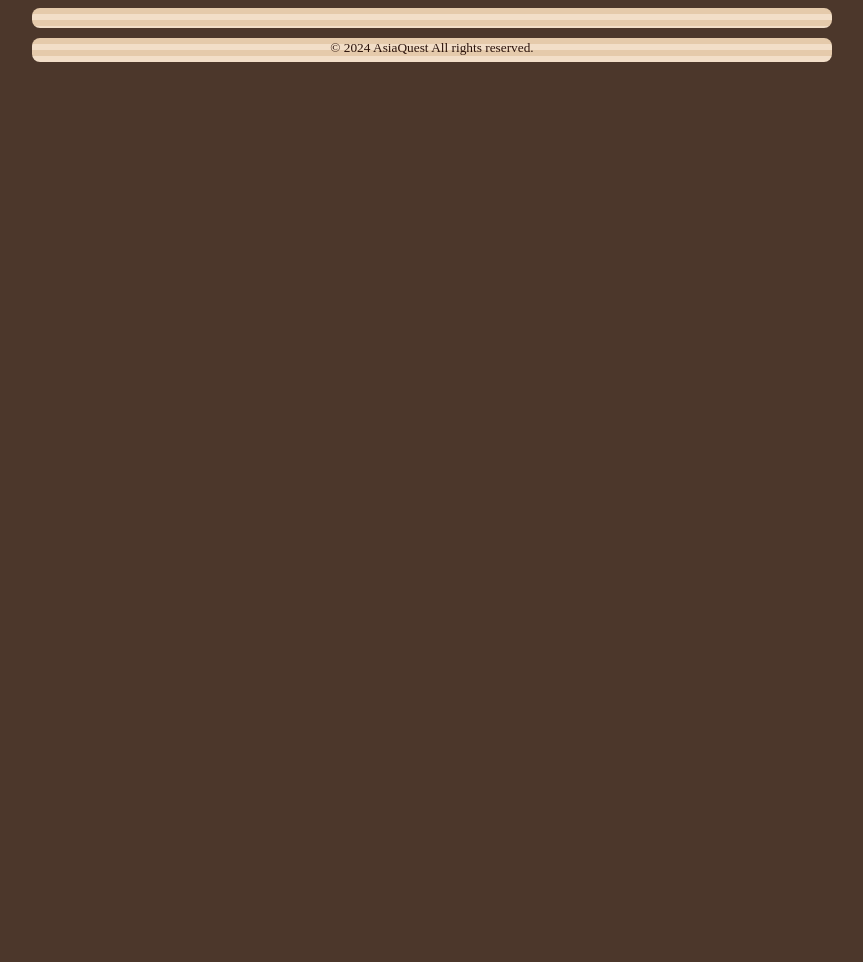
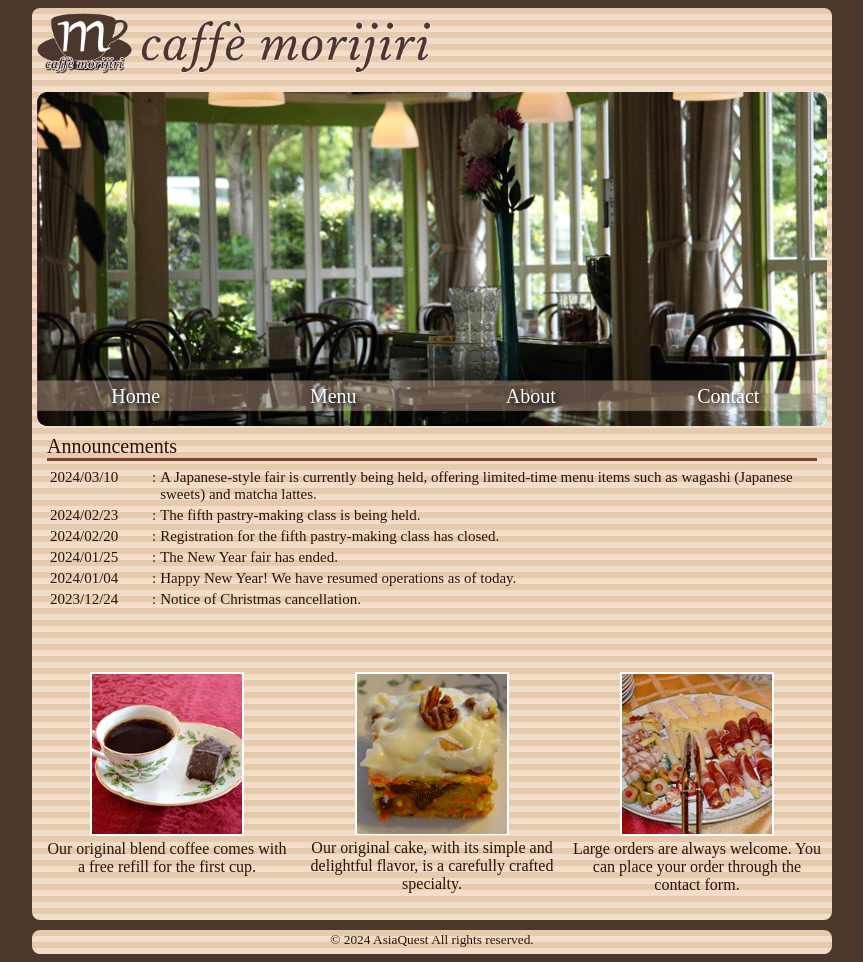
Before and after one commit to risviantoe/training-frontend, a plain HTML site: page caffe-morijiri/index.html in a window 1280 px wide. Shown: the whole page, without its empty margins (208-1071 px from the left). Before the commit the page ends 800 px from the top, so only its background shows below. Drawn offline with Linux system fonts and the light colour scheme.

Commit message:
session-1

```diff
--- a/caffe-morijiri/css/index.css
+++ b/caffe-morijiri/css/index.css
@@ -44,3 +44,75 @@ table td:nth-of-type(1) {
   padding: 5px;
   text-align: center;
 }
+
+.header-logo-image {
+  width: 50%;
+}
+
+.menu-list {
+  display: flex;
+  justify-content: space-around;
+}
+
+.menu-list li {
+  width: 150px;
+  text-align: center;
+}
+
+.heading-image-wrapper {
+  position: relative;
+  width: 100%;
+}
+
+.heading-image-wrapper img {
+  width: 100%;
+}
+
+.heading-image-wrapper nav {
+  position: absolute;
+  bottom: 6px;
+  width: 100%;
+}
+
+.menu-list li:hover {
+  background-image: linear-gradient(0deg, rgba(255, 255, 255, 1), rgba(255, 255, 255, 0));
+}
+
+.menu-list a {
+  display: block;
+  width: 100%;
+  font-family: serif;
+  color: #fff;
+  font-size: 20px;
+  text-shadow: 2px 2px 5px #000;
+  text-decoration: none;
+}
+
+.info {
+  padding: 5px 10px;
+}
+
+.info-heading {
+  margin: 0 0 5px 0;
+  font-size: 20px;
+  font-weight: normal;
+  border-bottom: 3px solid #7e442f;
+}
+
+/* contents of Announcements */
+.table-wrapper {
+  overflow: auto;
+  height: 180px;
+}
+
+
+.pickup ul {
+  display: flex;
+  justify-content: space-between;
+}
+
+.pickup li {
+  width: calc((100% - 10px) / 3);
+  padding: 5px;
+  text-align: center;
+}
--- a/caffe-morijiri/index.html
+++ b/caffe-morijiri/index.html
@@ -12,12 +12,90 @@
   <main>
     <!-- ヘッダー -->
     <header>
+      <h1>
+        <img class="header-logo-image" src="./img/top_logo.png" alt="caffe morijiri">
+      </h1>
     </header>
-    <!-- 本文 -->
-    <article>
-      <!-- お知らせ -->
-      <!-- ピックアップメニュー -->
-    </article>
+
+    <div class="heading-image-wrapper">
+      <img src="./img/main.png" alt="caffe image">
+      <nav>
+        <ul class="menu-list">
+          <li><a href="./index.html">Home</a></li>
+          <li><a href="./menu.html">Menu</a></li>
+          <li><a href="./about.html">About</a></li>
+          <li><a href="./contact.html">Contact</a></li>
+        </ul>
+      </nav>
+    </div>
+
+    <section class="info">
+      <h2 class="info-heading">Announcements</h2>
+      <div class="table-wrapper">
+        <table class="table">
+          <tbody>
+            <tr>
+              <th>2024/03/10</th>
+              <td>:</td>
+              <td>
+                A Japanese-style fair is currently being held, offering limited-time menu items such as wagashi (Japanese sweets) and matcha lattes.
+              </td>
+            </tr>
+            <tr>
+              <th>2024/02/23</th>
+              <td>:</td>
+              <td>The fifth pastry-making class is being held.</td>
+            </tr>
+            <tr>
+              <th>2024/02/20</th>
+              <td>:</td>
+              <td>
+                Registration for the fifth pastry-making class has closed.</td>
+            </tr>
+            <tr>
+              <th>2024/01/25</th>
+              <td>:</td>
+              <td>The New Year fair has ended.</td>
+            </tr>
+            <tr>
+              <th>2024/01/04</th>
+              <td>:</td>
+              <td>
+                Happy New Year! We have resumed operations as of today.
+              </td>
+            </tr>
+            <tr>
+              <th>2023/12/24</th>
+              <td>:</td>
+              <td>Notice of Christmas cancellation.</td>
+            </tr>
+          </tbody>
+        </table>
+      </div>
+    </section>
+
+    <div class="pickup">
+      <ul>
+        <li>
+          <figure>
+            <img src="./img/coffee.png" alt="Coffee">
+            <figcaption>Our original blend coffee comes with a free refill for the first cup. </figcaption>
+          </figure>
+        </li>
+        <li>
+          <figure>
+            <img src="img/cake.png" alt="Cake">
+            <figcaption>Our original cake, with its simple and delightful flavor, is a carefully crafted specialty.</figcaption>
+          </figure>
+        </li>
+        <li>
+          <figure>
+            <img src="img/ooguchi.png" alt="hors d'oeuvre">
+            <figcaption>Large orders are always welcome. You can place your order through the contact form.</figcaption>
+          </figure>
+        </li>
+      </ul>
+    </div>
   </main>
   <!-- フッター -->
   <footer>
```
